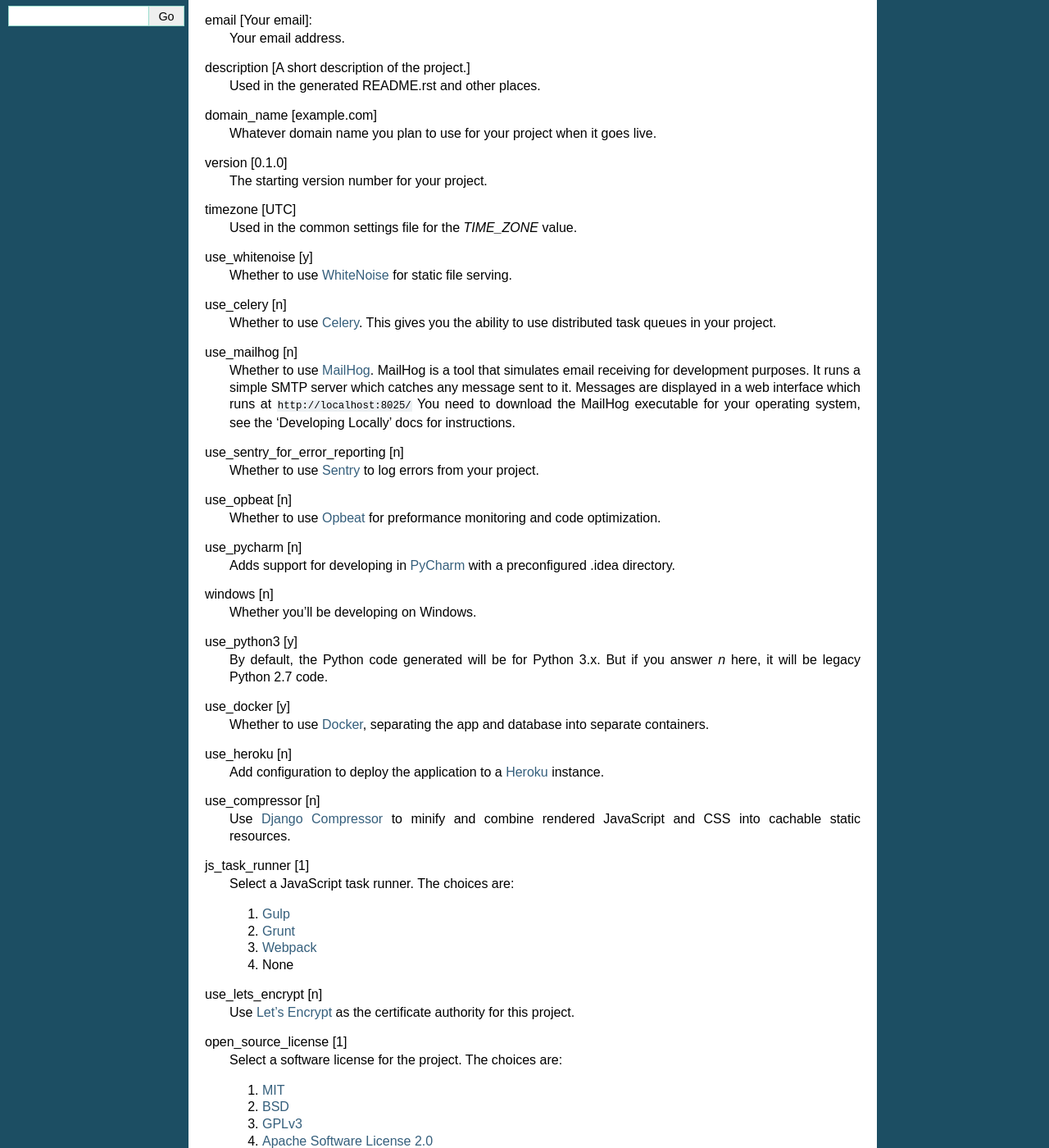
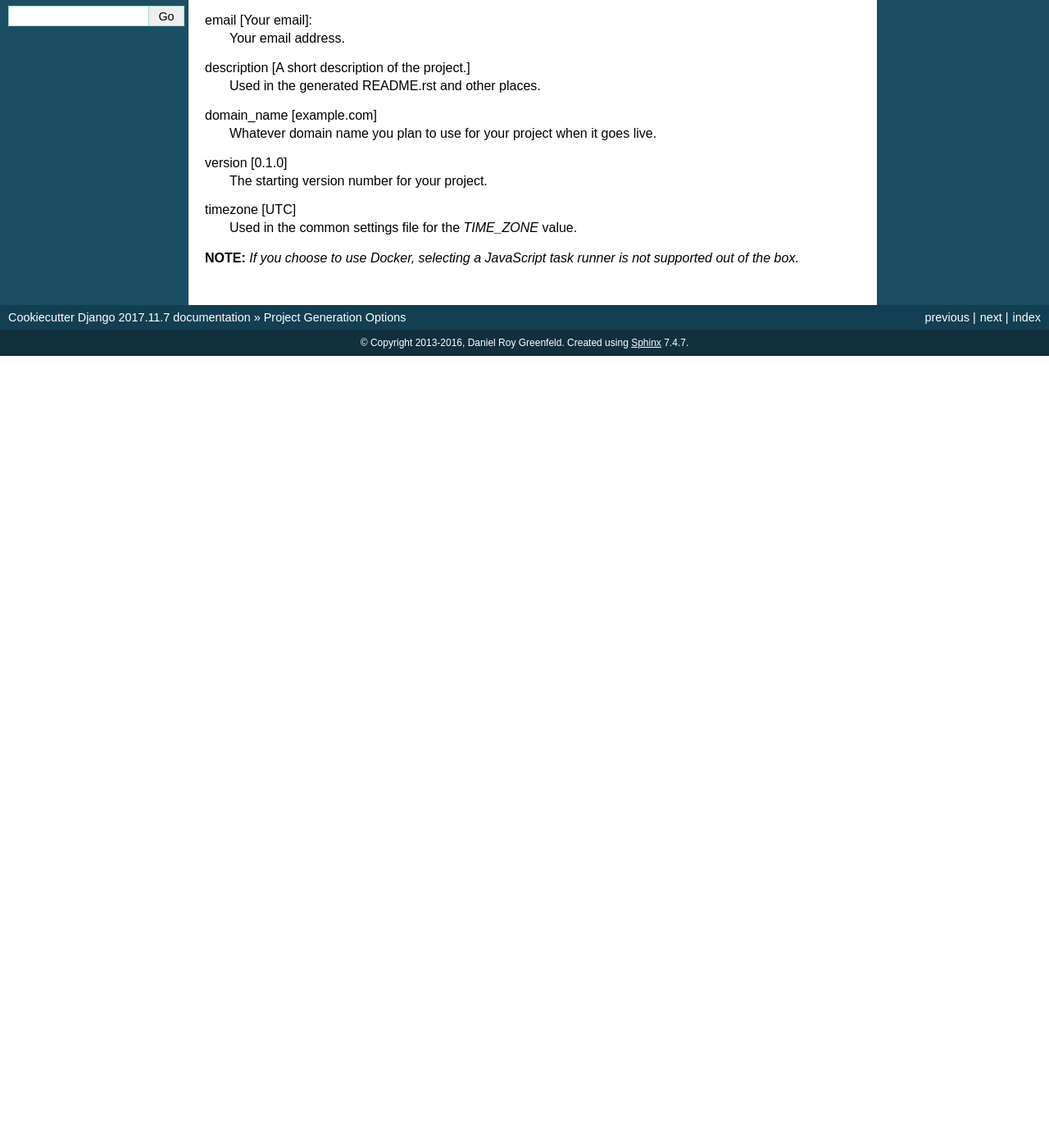
Before and after one commit to bar350/basic-cookiecutter, a Sphinx documentation site: the page built from docs/project-generation-options.rst, in a window 1280 px wide and 1400 px high, scrolled down 270 px. Shown: the whole window at 82% size. Built offline with Sphinx 7.4.7, drawn with Linux system fonts in a browser that asks for light colours; pages that are not in the unit, such as notebooks, are missing from menus; after the commit the page ends 900 px from its top, so only the background shows below that.

Commit message:
third commit

```diff
--- a/cookiecutter.json
+++ b/cookiecutter.json
@@ -6,5 +6,5 @@
     "description": "A short description of the project.",
     "domain_name": "example.com",
     "version": "0.1.0",
-    "timezone": "UTC",
+    "timezone": "America/New_York"
 }
--- a/docs/project-generation-options.rst
+++ b/docs/project-generation-options.rst
@@ -27,68 +27,6 @@
 timezone [UTC]
     Used in the common settings file for the `TIME_ZONE` value.
 
-use_whitenoise [y]
-    Whether to use WhiteNoise_ for static file serving.
-
-use_celery [n]
-    Whether to use Celery_. This gives you the ability to use distributed task
-    queues in your project.
-
-use_mailhog [n]
-    Whether to use MailHog_. MailHog is a tool that simulates email receiving
-    for development purposes. It runs a simple SMTP server which catches
-    any message sent to it. Messages are displayed in a web interface which
-    runs at ``http://localhost:8025/`` You need to download the MailHog
-    executable for your operating system, see the 'Developing Locally' docs
-    for instructions.
-
-use_sentry_for_error_reporting [n]
-    Whether to use Sentry_ to log errors from your project.
-
-use_opbeat [n]
-    Whether to use Opbeat_ for preformance monitoring and code optimization.
-
-use_pycharm [n]
-    Adds support for developing in PyCharm_ with a preconfigured .idea directory.
-
-windows [n]
-    Whether you'll be developing on Windows.
-
-use_python3 [y]
-    By default, the Python code generated will be for Python 3.x. But if you
-    answer `n` here, it will be legacy Python 2.7 code.
-
-use_docker [y]
-    Whether to use Docker_, separating the app and database into separate
-    containers.
-
-use_heroku [n]
-    Add configuration to deploy the application to a Heroku_ instance.
-
-use_compressor [n]
-    Use `Django Compressor`_ to minify and combine rendered JavaScript and CSS
-    into cachable static resources.
-
-js_task_runner [1]
-    Select a JavaScript task runner. The choices are:
-
-    1. Gulp_
-    2. Grunt_
-    3. Webpack_
-    4. None
-
-use_lets_encrypt [n]
-    Use `Let's Encrypt`_ as the certificate authority for this project.
-
-open_source_license [1]
-    Select a software license for the project. The choices are:
-
-    1. MIT_
-    2. BSD_
-    3. GPLv3_
-    4. `Apache Software License 2.0`_
-    5. Not open source
-
 **NOTE:** *If you choose to use Docker, selecting a JavaScript task runner is
 not supported out of the box.*
 
```
Also changed, not shown: 8 other files.
